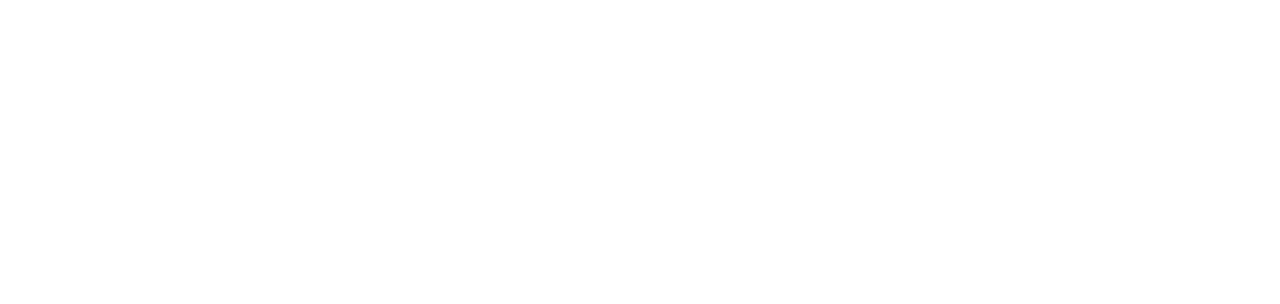
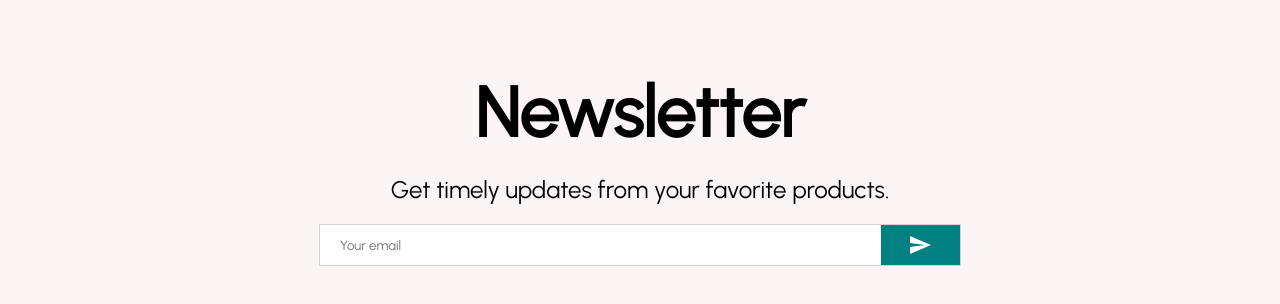
Before and after one commit to MitGanesh/Novoz-Ecom, a React (Create React App) app: page / in a window 1280 px wide. Shown: the part 2248-2552 px from the top of the page. Before the commit the page ends 2176 px from the top, so only its background shows below. Built offline with nearby package versions, Linux system fonts and the light colour scheme; the HTML template or start-up script is replaced by a standard one.

Commit message:
NewsLetter comp added

```diff
--- a/src/components/Navbar.js
+++ b/src/components/Navbar.js
@@ -83,7 +83,7 @@
                     <MenuItem>REGISTER</MenuItem>
                     <MenuItem>SIGN IN</MenuItem>
                     <MenuItem>
-                        <Badge color="success" badgeContent={2}>
+                        <Badge color="success" badgeContent={4}>
                             <ShoppingCartOutlined />
                         </Badge>
                     </MenuItem>
--- /dev/null
+++ b/src/components/NewsLetter.js
@@ -0,0 +1,62 @@
+import { Send } from '@mui/icons-material';
+import React from 'react';
+import styled from 'styled-components';
+
+
+const Container = styled.div`
+    height: 60vh;
+    background-color: #fcf5f5;
+    display: flex;
+    justify-content: center;
+    align-items: center;
+    flex-direction: column;
+`
+const Title = styled.h1`
+    font-size: 70px;
+    margin-bottom: 20px;
+`
+const Desc = styled.div`
+    font-size: 24px;
+    font-weight: 400;
+    margin-bottom: 20px;
+`
+const InputContainer = styled.div`
+    width: 50%;
+    height: 40px;
+    background-color: white;
+    display: flex;
+    justify-content: space-between;
+    border: 1px solid lightgray;
+`
+const Input = styled.input`
+    flex: 8;
+    border: none;
+    padding-left: 20px;
+`
+const Button = styled.button`
+    flex: 1;
+    border: none;
+    background-color: teal;
+    color: white;
+    cursor: pointer;
+    display: flex;
+    justify-content: center;
+    align-items: center;
+`
+
+const NewsLetter = () => {
+    return (
+        <Container>
+            <Title>Newsletter</Title>
+            <Desc>Get timely updates from your favorite products.</Desc>
+            <InputContainer>
+                <Input placeholder='Your email'/>
+                <Button>
+                    <Send/>
+                </Button>
+            </InputContainer>
+        </Container>
+    )
+}
+
+export default NewsLetter;
--- a/src/data.js
+++ b/src/data.js
@@ -39,6 +39,7 @@
         title: "LIGHT JACKETS",
     },
 ];
+
 export const products = [
     {
         id: 1,
--- a/src/pages/Home.js
+++ b/src/pages/Home.js
@@ -2,6 +2,7 @@
 import Announcement from '../components/Announcement'
 import Categories from '../components/Categories'
 import Navbar from '../components/Navbar'
+import NewsLetter from '../components/NewsLetter'
 import Products from '../components/Products'
 import Slider from '../components/Slider'
 
@@ -13,6 +14,7 @@
         <Slider/>
         <Categories/>
         <Products/>
+        <NewsLetter/>
     </div>
   )
 }
```
